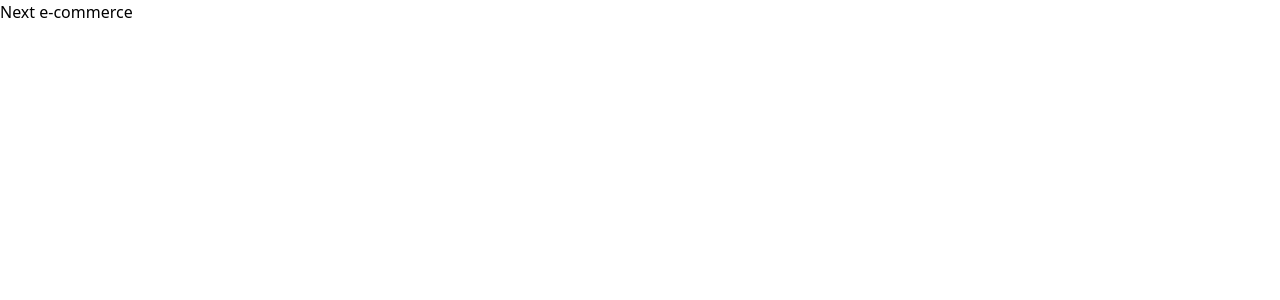
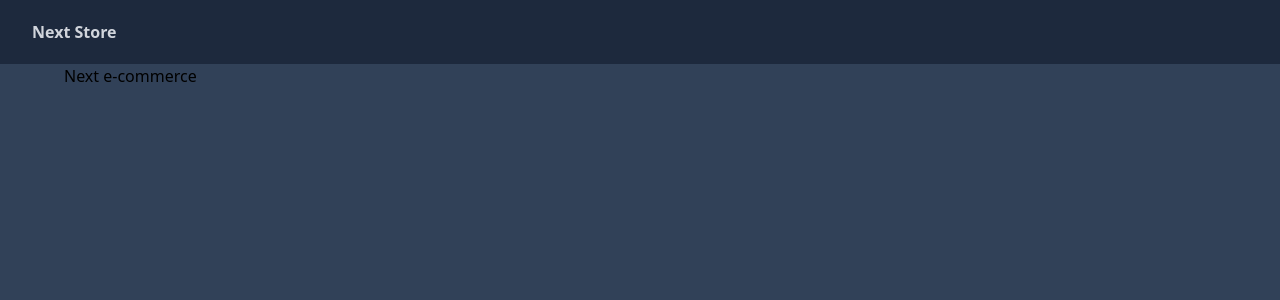
Before and after one commit to cezardsilva/next-ecommerce2, a Next.js app: page / in a window 1280 px wide. Shown: the top 300 px of the page. Built offline with nearby package versions, Linux system fonts and the light colour scheme.

Commit message:
Adicionando navbar

```diff
--- /dev/null
+++ b/src/app/components/navbar.tsx
@@ -0,0 +1,17 @@
+import Link from "next/link";
+
+
+function Navbar() {
+  return (
+    <nav className="fixed top-0 w-full flex items-center py-2 px-8 justify-between z-50 bg-slate-800 text-gray-300">
+      <Link
+        href="/"
+        className="upercase font-bold text-md h-12 flex items-center"
+      >
+        Next Store
+      </Link>
+    </nav>
+  );
+}
+
+export default Navbar
--- a/src/app/layout.tsx
+++ b/src/app/layout.tsx
@@ -1,6 +1,7 @@
 import type { Metadata } from "next";
 import { Geist, Geist_Mono } from "next/font/google";
 import "./globals.css";
+import Navbar from "./components/navbar";
 
 const geistSans = Geist({
   variable: "--font-geist-sans",
@@ -27,7 +28,10 @@
       <body
         className={`${geistSans.variable} ${geistMono.variable} antialiased`}
       >
-        {children}
+        <Navbar />
+        <main className="bg-slate-700 h-screen p-16">
+          {children}
+        </main>
       </body>
     </html>
   );
```
